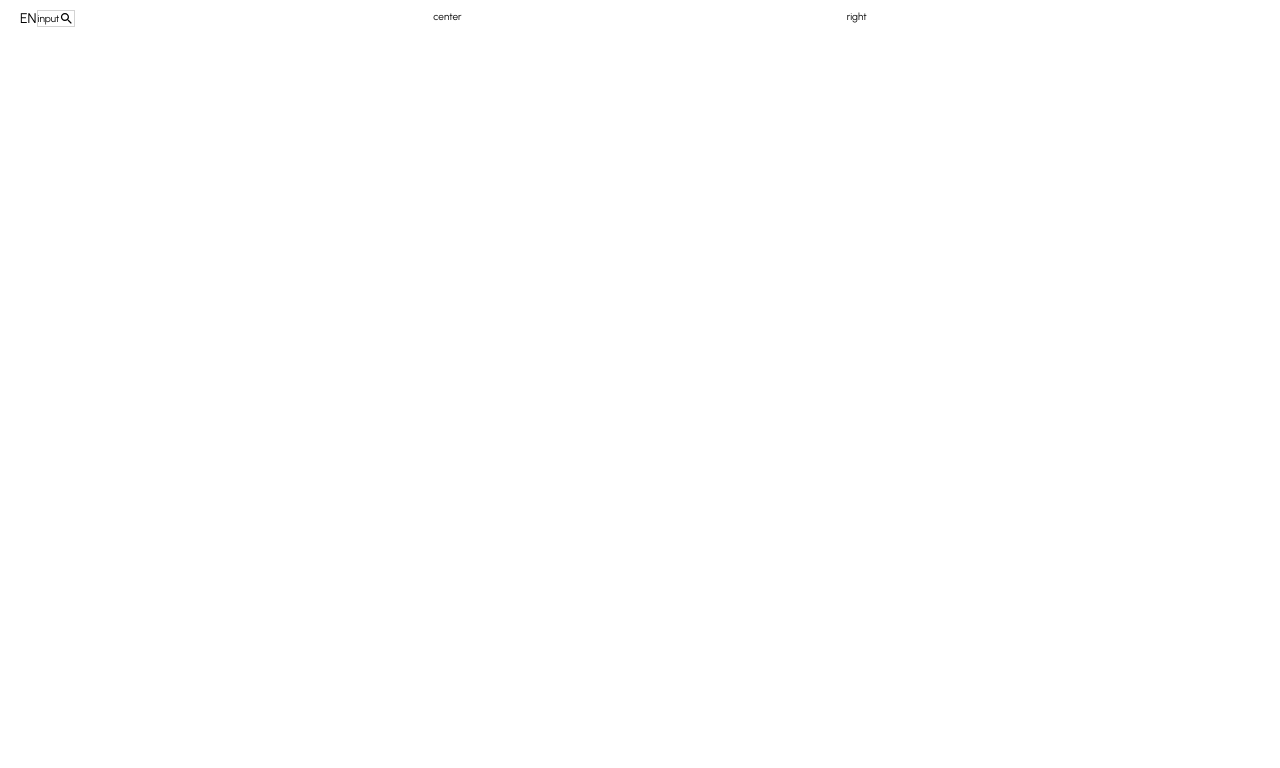
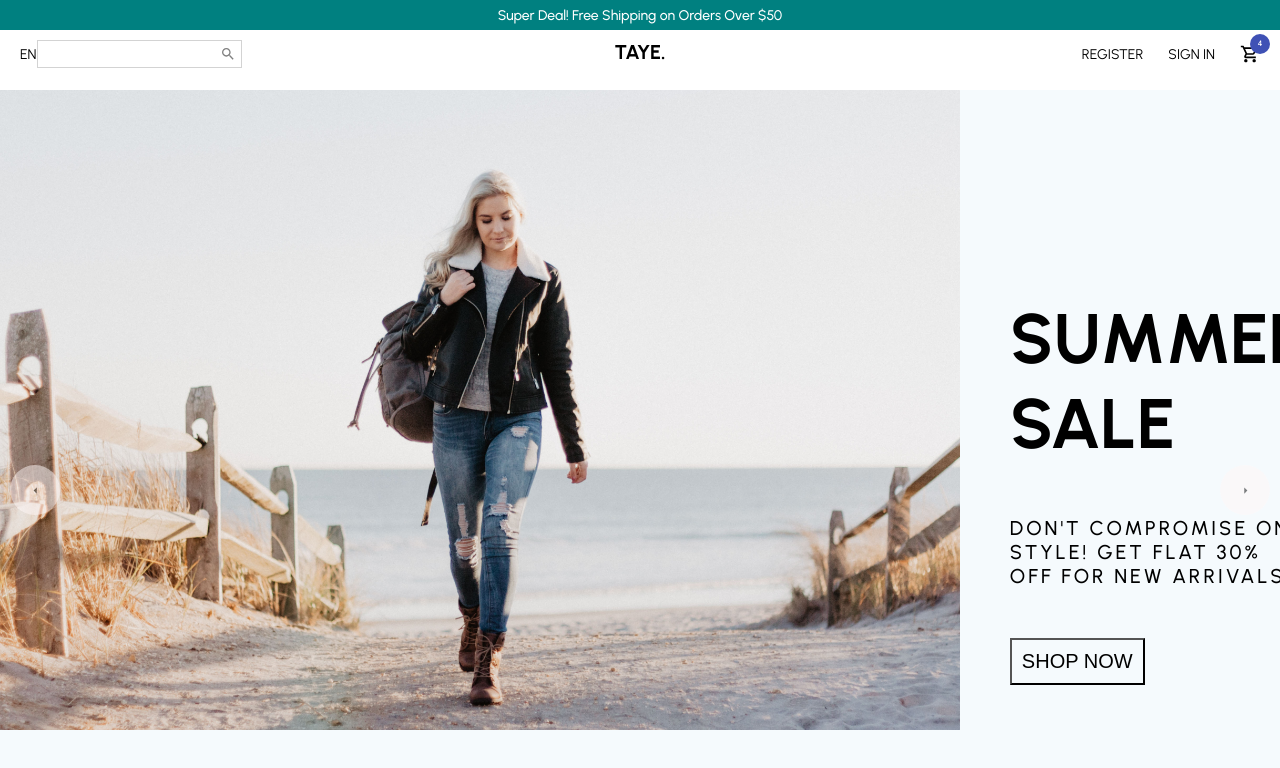
Before and after one commit to Akindejoye/shopy_commerce_client, a React (Create React App) app: page / in a window 1280 px wide. Shown: the top 768 px of the page. Built offline with nearby package versions, Linux system fonts and the light colour scheme; grey boxes are pictures that could not be loaded; a web font is replaced by a local one.

Commit message:
Slider Functionality

```diff
--- /dev/null
+++ b/src/Components/Announcement.jsx
@@ -0,0 +1,22 @@
+import styled from "styled-components";
+
+const Container = styled.div`
+    height: 3rem;
+    background-color: teal;
+    color: #fff;
+    display: flex;
+    align-items: center;
+    justify-content: center;
+    font-size: 1.4rem;
+    font-weight: 500;
+`;
+
+const Announcement = () => {
+    return (
+        <Container>
+            Super Deal! Free Shipping on Orders Over $50
+        </Container>
+     );
+}
+
+export default Announcement;
--- a/src/Components/Navbar.jsx
+++ b/src/Components/Navbar.jsx
@@ -1,5 +1,6 @@
 import styled from 'styled-components';
-import { Search } from "@material-ui/icons";
+import { Search, ShoppingCartOutlined } from "@material-ui/icons";
+import { Badge } from '@material-ui/core';
 
 const Container = styled.div`
     height: 6rem;
@@ -23,16 +24,36 @@ const Language = styled.span`
 `;
 
 const SearchContainer = styled.div`
-    border: 1px solid lightgray;
+    border: 0.5px solid lightgray;
     display: flex;
     align-items: center;
+    padding: 5px;
+`;
+
+const Input = styled.input`
+    border: none;
 `;
 
 const Center = styled.div`
     flex: 1;
+    text-align: center;
 `;
+
+const Logo = styled.h1`
+    font-weight: bold;
+`;
+
 const Right = styled.div`
     flex: 1;
+    display: flex;
+    align-items: center;
+    justify-content: flex-end;
+`;
+
+const MenuItem = styled.div`
+    font-size: 1.4rem;
+    cursor: pointer;
+    margin-left: 2.5rem;
 `;
 
 const Navbar = () => {
@@ -42,12 +63,22 @@ const Navbar = () => {
                 <Left>
                     <Language>EN</Language>
                     <SearchContainer>
-                        input
-                        <Search />
+                        <Input />
+                        <Search style={{color:"gray", fontSize:'1.6rem'}} />
                     </SearchContainer>
                 </Left>
-                <Center>center</Center>
-                <Right>right</Right>
+                <Center>
+                    <Logo>TAYE.</Logo>
+                </Center>
+                <Right>
+                    <MenuItem>REGISTER</MenuItem>
+                    <MenuItem>SIGN IN</MenuItem>
+                    <MenuItem>
+                        <Badge badgeContent={4} color='primary'>
+                            <ShoppingCartOutlined style={{fontSize:'2rem'}} />
+                        </Badge>
+                    </MenuItem>
+                </Right>
             </Wrapper>
         </Container>
      );
--- /dev/null
+++ b/src/Components/Slider.jsx
@@ -0,0 +1,120 @@
+import { ArrowLeftOutlined, ArrowRightOutlined } from "@material-ui/icons";
+import { useState } from "react";
+import styled from "styled-components";
+import ShoppingTwo from '../images/shopping-2.jpg';
+import {sliderItems} from '../data';
+
+const Container = styled.div`
+    width: 100%;
+    height: 100vh;
+    display: flex;
+    position: relative;
+    overflow: hidden;
+`;
+
+const Arrow = styled.div`
+    width: 5rem;
+    height: 5rem;
+    background-color: #fff7f7;
+    border-radius: 50%;
+    display: flex;
+    align-items: center;
+    justify-content: center;
+    position: absolute;
+    top: 0;
+    bottom: 0;
+    left: ${props=> props.direction === 'left' && '1rem'};
+    right: ${props=> props.direction === 'right' && '1rem'};
+    margin: auto;
+    cursor: pointer;
+    opacity: 0.5;
+    z-index: 2;
+`;
+
+const Wrapper = styled.div`
+    height: 100%;
+    display: flex;
+    transition: all 1.5s ease;
+    transform: translateX(${(props) => props.slideIndex * -100}vw)
+`;
+
+const Slide = styled.div`
+    width: 100vw;
+    height: 100vh;
+    display: flex;
+    align-items:  center;
+    background-color: #${props=> props.bg};
+`;
+
+const ImgContainer = styled.div`
+    height: 100%;
+    flex: 1;
+`;
+
+const Image = styled.img`
+    height: 80%;
+`
+
+const InfoContainer = styled.div`
+    flex: 1;
+    padding: 5rem;
+`;
+
+const Title = styled.h1`
+    font-size: 7rem;
+`;
+
+const Desc = styled.p`
+    margin: 5rem 0rem;
+    font-size: 2rem;
+    font-weight: 500;
+    letter-spacing: 3px;
+`;
+
+const Button = styled.button`
+    padding: 1rem;
+    font-size: 2rem;
+    background-color: transparent;
+    cursor: pointer;
+`;
+
+
+
+const Slider = () => {
+
+    const [slideIndex, setSlideIndex] = useState(0);
+
+    const handleClick = (direction) => {
+        if(direction === "left") {
+            setSlideIndex(slideIndex > 0 ? slideIndex-1 : 2)
+        } else {
+            setSlideIndex(slideIndex < 2 ? slideIndex+1 : 0)
+        }
+    }
+    return (
+        <Container>
+            <Arrow direction='left' onClick={()=>handleClick("left")}>
+                <ArrowLeftOutlined />
+            </Arrow>
+            <Wrapper slideIndex={slideIndex}>
+                {sliderItems.map((item) => (
+                    <Slide bg={item.bg}>
+                        <ImgContainer>
+                        <Image src={item.img} />
+                        </ImgContainer>
+                        <InfoContainer>
+                        <Title>{item.title}</Title>
+                        <Desc>{item.desc}</Desc>
+                        <Button>SHOP NOW</Button>
+                        </InfoContainer>
+                    </Slide>
+                ))}
+            </Wrapper>
+            <Arrow direction='right' onClick={()=>handleClick("right")}>
+                <ArrowRightOutlined />
+            </Arrow>
+        </Container>
+     );
+}
+
+export default Slider;
--- a/src/Pages/Home.jsx
+++ b/src/Pages/Home.jsx
@@ -1,9 +1,13 @@
+import Announcement from "../Components/Announcement";
 import Navbar from "../Components/Navbar";
+import Slider from "../Components/Slider";
 
 const Home = () => {
     return (
         <div>
+            <Announcement />
             <Navbar />
+            <Slider />
         </div>
      );
 }
--- /dev/null
+++ b/src/data.js
@@ -0,0 +1,25 @@
+import imgTwo from './images/shopping-2.jpg';
+
+export const sliderItems = [
+    {
+      id: 1,
+      img: imgTwo,
+      title: "SUMMER SALE",
+      desc: "DON'T COMPROMISE ON STYLE! GET FLAT 30% OFF FOR NEW ARRIVALS.",
+      bg: "f5fafd",
+    },
+    {
+      id: 2,
+      img: "https://i.ibb.co/DG69bQ4/2.png",
+      title: "AUTUMN COLLECTION",
+      desc: "DON'T COMPROMISE ON STYLE! GET FLAT 30% OFF FOR NEW ARRIVALS.",
+      bg: "fcf1ed",
+    },
+    {
+      id: 3,
+      img: "https://i.ibb.co/cXFnLLV/3.png",
+      title: "LOUNGEWEAR LOVE",
+      desc: "DON'T COMPROMISE ON STYLE! GET FLAT 30% OFF FOR NEW ARRIVALS.",
+      bg: "fbf0f4",
+    },
+  ];
```
Also changed, not shown: src/images/shoping-1.jpg (added), src/images/shopping-2.jpg (added).
